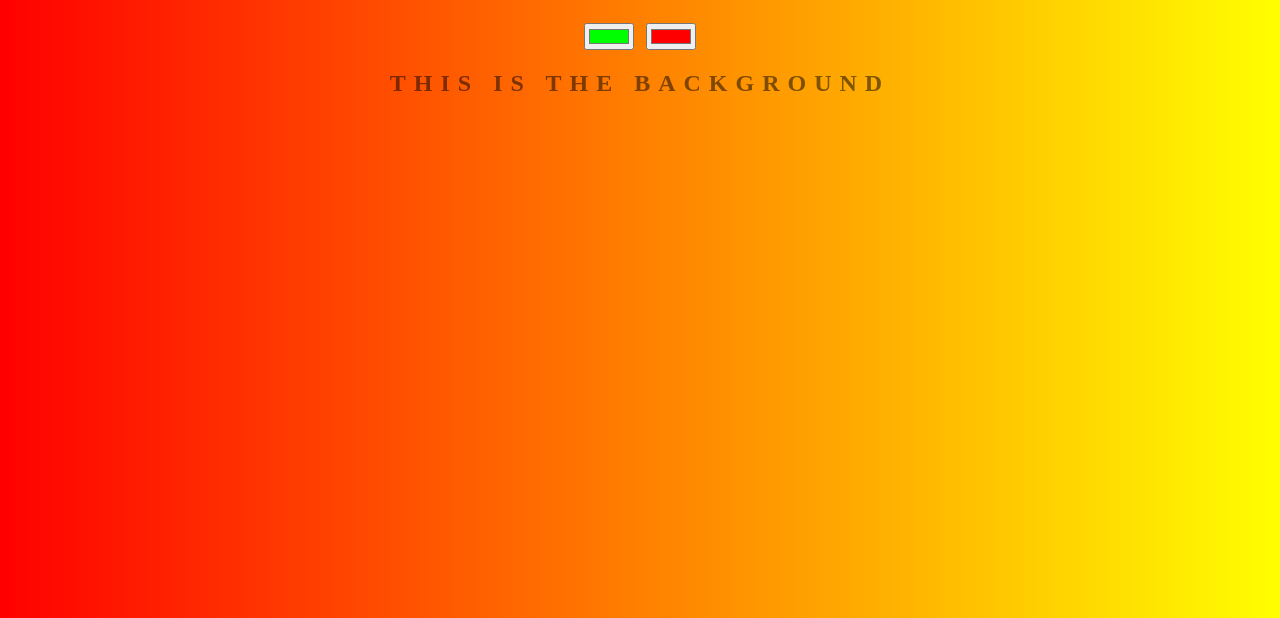
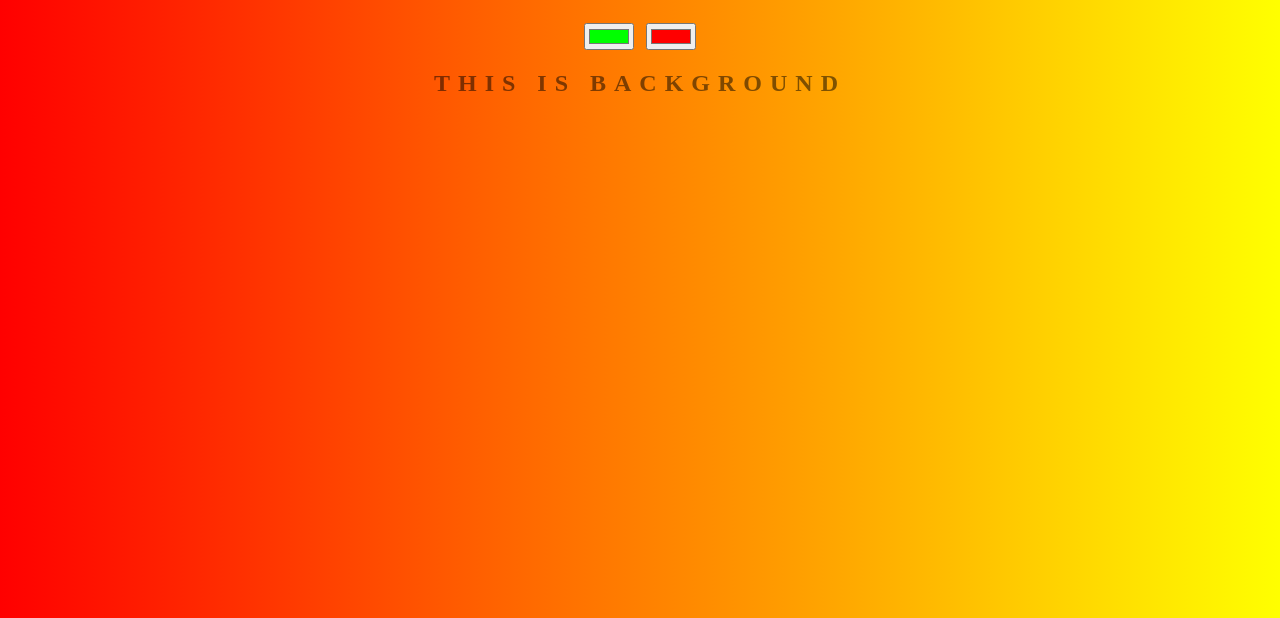
Before and after one commit to kevinyooky/background-generator, a plain HTML site: page index.html in a window 1280 px wide. Shown: the part 182-800 px from the top of the page. Drawn offline with Linux system fonts and the light colour scheme.

Commit message:
changing text

```diff
--- a/index.html
+++ b/index.html
@@ -8,7 +8,7 @@
     <h1>Background Generator</h1>
     <input oninput="setGradient()" class="color1" type="color" name="color1" value="#00ff00">
     <input oninput="setGradient()" class="color2" type="color" name="color2" value="#ff0000">
-    <h2>This is the Background</h2>
+    <h2>This is Background</h2>
     <h3></h3>
     <script type="text/javascript" src="script.js"></script>
 
```
